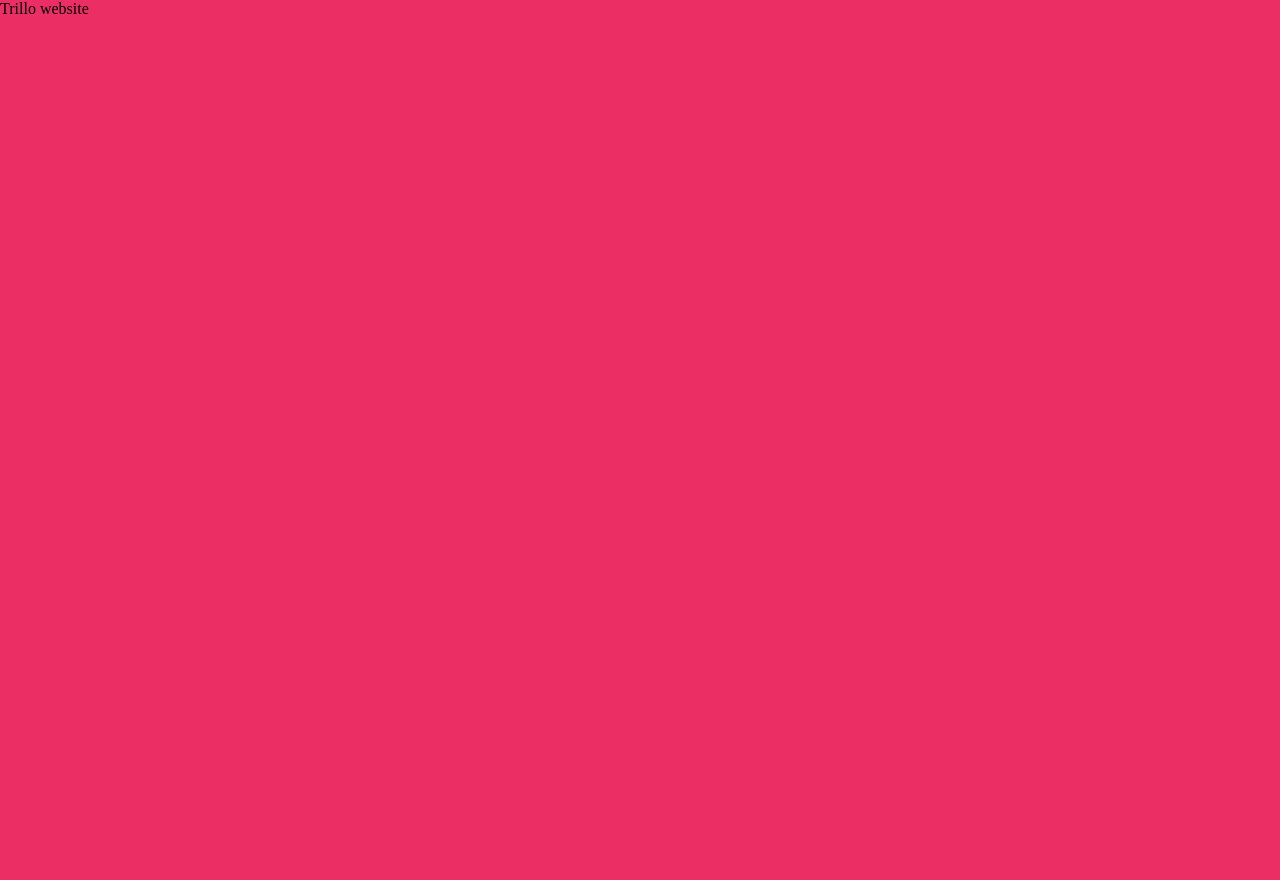
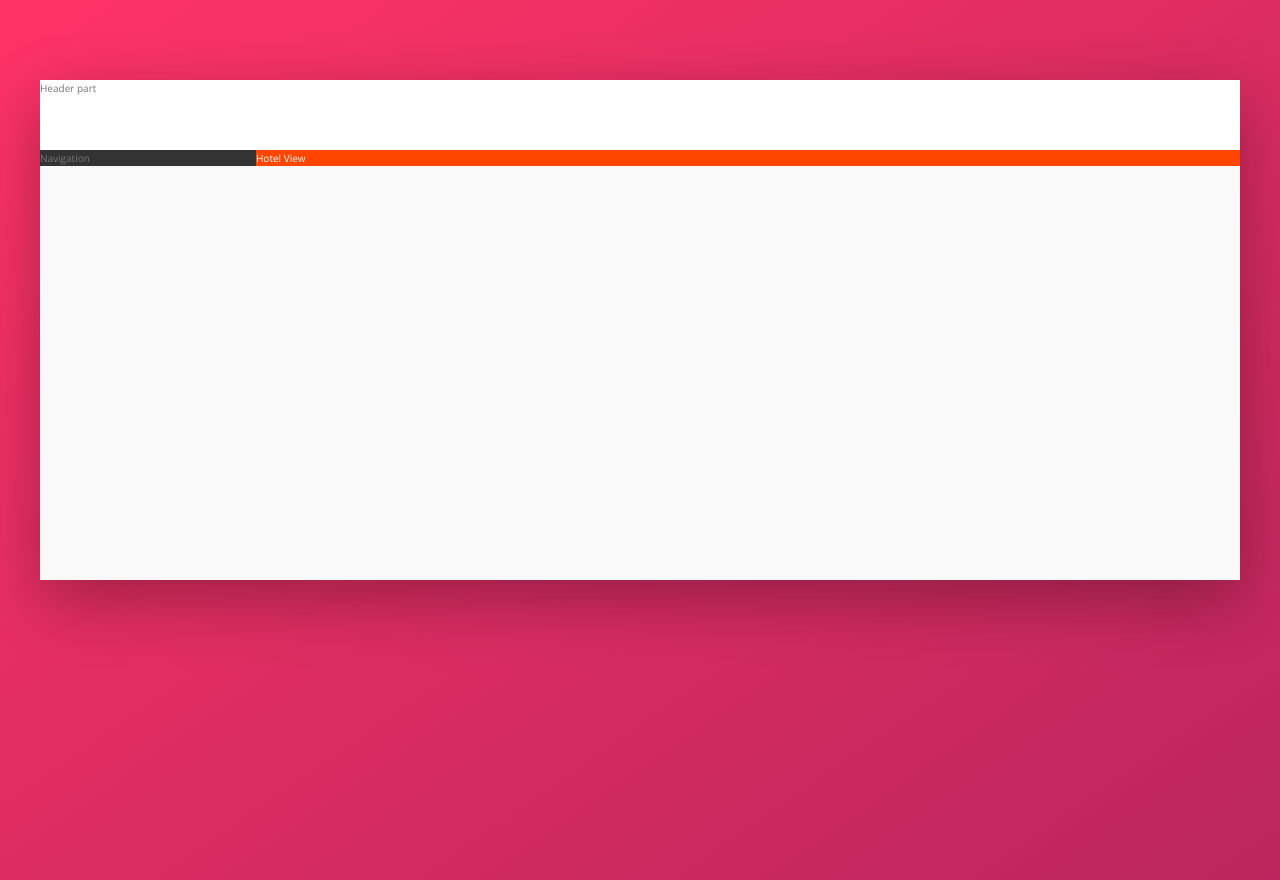
Before and after one commit to pedrocasteli/trillo_project, a website: page index.html in a window 1280 px wide. Before the commit the page ends 800 px from the top, so only its background shows below. Drawn offline with nearby package versions, Linux system fonts and the light colour scheme.

Commit message:
Overall layout

```diff
--- a/index.html
+++ b/index.html
@@ -14,6 +14,12 @@
         <title>Trillo &mdash; Your all-in-one booking app</title>
     </head>
     <body>
-        Trillo website
+        <div class="container">
+            <header class="header">Header part</header>
+            <div class="content">
+                <nav class="sidebar">Navigation</nav>
+                <main class="hotel-view">Hotel View</main>
+            </div>
+        </div>
     </body>
 </html>
--- a/package.json
+++ b/package.json
@@ -4,7 +4,11 @@
     "description": "",
     "main": "index.js",
     "scripts": {
-    "test": "echo \"Error: no test specified\" && exit 1"
+        "csass": "node-sass sass/main.scss css/style.css -w"
+    },
+    "repository": {
+        "type": "git",
+        "url": "git+https://github.com/pedrocasteli/trillo_project.git"
     },
     "author": "",
     "license": "ISC",
--- /dev/null
+++ b/sass/_base.scss
@@ -0,0 +1,44 @@
+:root {
+    --color-primary: #eb2f64;
+    --color-primary-light: #ff3366;
+    --color-primary-dark: #ba265d;
+
+    --color-grey-light-1: #faf9f9;
+    --color-grey-light-2: #f4f2f2;
+    --color-grey-light-3: #f0eeee;
+    --color-grey-light-4: #ccc;
+
+    --color-grey-dark-1: #333;
+    --color-grey-dark-2: #777;
+    --color-grey-dark-3: #999;
+
+    --shadow-dark: 0 2rem 6rem rgba(0, 0, 0, 0.3);
+}
+
+*,
+*::before,
+*::after {
+    margin: 0;
+    padding: 0;
+    box-sizing: inherit;
+}
+
+html {
+    box-sizing: border-box;
+    font-size: 62.5%; //1rem = 10px
+}
+
+body {
+    font-family: "Open Sans", sans-serif;
+    font-weight: 400;
+    line-height: 1.6;
+    color: var(--color-grey-dark-2);
+    background-image: linear-gradient(
+        to right bottom,
+        var(--color-primary-light),
+        var(--color-primary-dark)
+    );
+    background-size: cover;
+    background-repeat: no-repeat;
+    min-height: 100vh;
+}
--- /dev/null
+++ b/sass/_layout.scss
@@ -0,0 +1,29 @@
+.container {
+    max-width: 120rem;
+    margin: 8rem auto;
+    background-color: var(--color-grey-light-1);
+    box-shadow: var(--shadow-dark);
+
+    min-height: 50rem;
+}
+
+.header {
+    height: 7rem;
+    background-color: #fff;
+    border-bottom: var(--color-grey-light-2);
+}
+
+.content {
+    display: flex;
+}
+
+.sidebar {
+    background-color: var(--color-grey-dark-1);
+    flex: 0 0 18%;
+}
+
+.hotel-view {
+    color: white;
+    background-color: orangered;
+    flex: 1;
+}
--- a/sass/main.scss
+++ b/sass/main.scss
@@ -1,27 +1,3 @@
-/*
-COLORS
-
-Primary: #eb2f64
-Primary light: #FF3366
-Primary dark: #BA265D
-
-Grey light 1: #faf9f9
-Grey light 2: #f4f2f2
-Grey light 3: #f0eeee
-Grey light 4: #ccc
-
-Grey dark 1: #333
-Grey dark 2: #777
-Grey dark 3: #999
-
-*/
-
-* {
-    margin: 0;
-    padding: 0;
-    box-sizing: border-box;
-}
-
-body {
-    background-color: #eb2f64;
-}
+@import "./base";
+@import "./components";
+@import "./layout";
```
Also changed, not shown: css/style.css, sass/_components.scss (added). Lines whose indentation alone changed are shown as unchanged.
